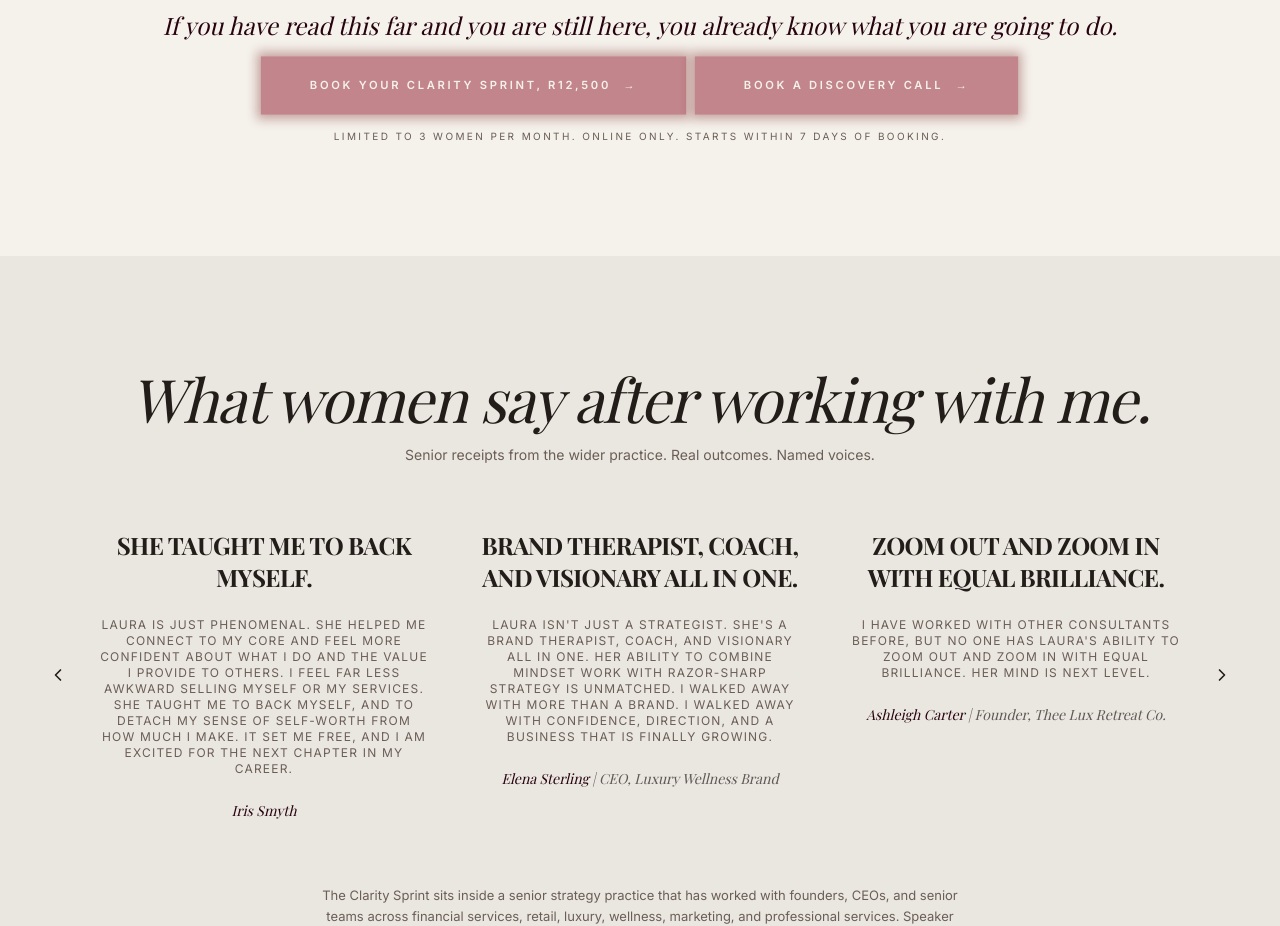
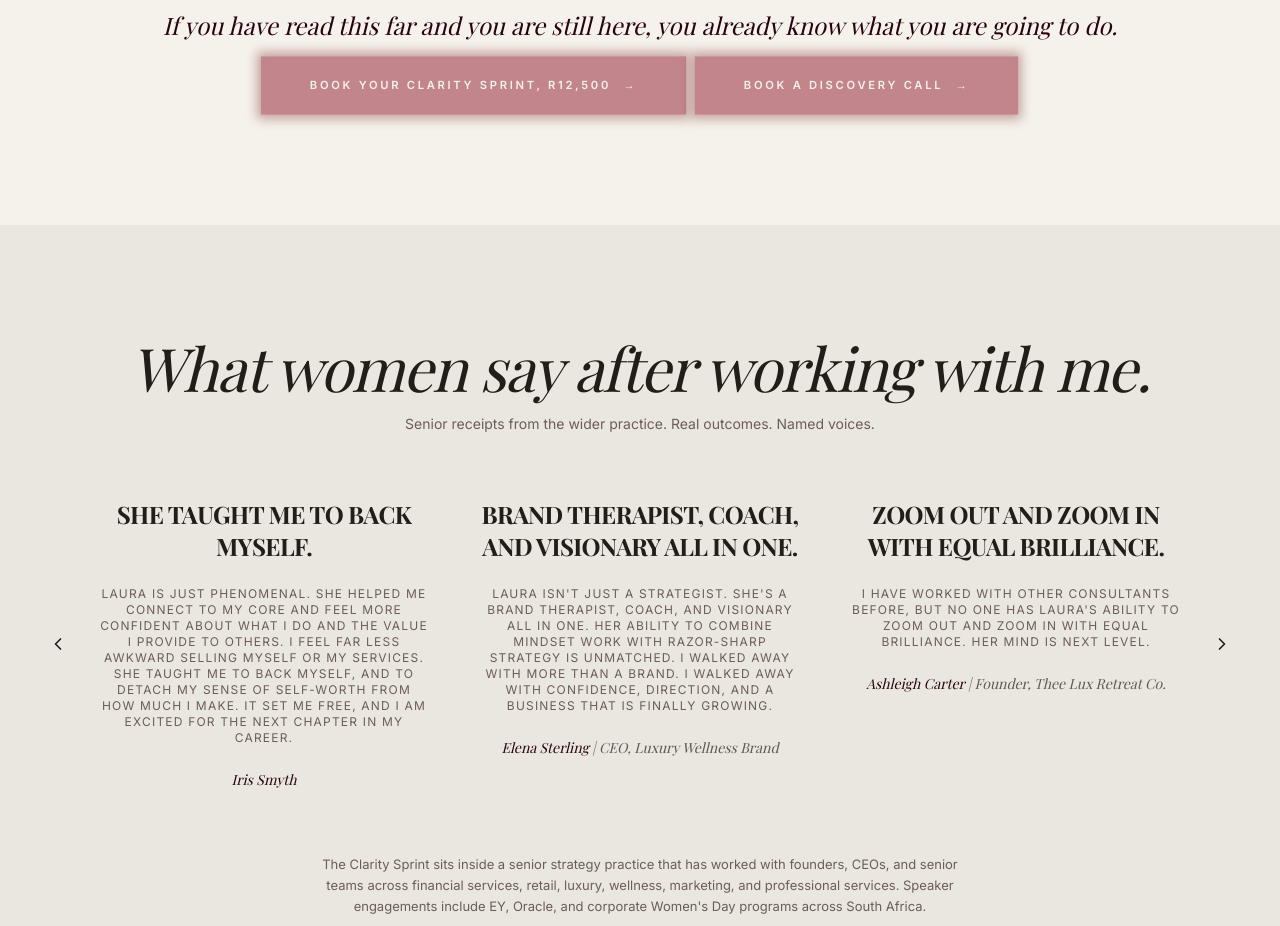
Before and after one commit to alignedwomanco/laura-jane-thomas, a React (Vite) app: page /claritysprint in a window 1280 px wide. Shown: the part 6760-7686 px from the top of the page. Built offline with nearby package versions, Linux system fonts and the light colour scheme; no server answers; a web font is replaced by a local one.

Commit message:
File changes

```diff
--- a/src/pages/ClaritySpring.jsx
+++ b/src/pages/ClaritySpring.jsx
@@ -530,7 +530,7 @@ export default function ClaritySpring() {
                 <BookBtn />
                 <DiscoveryBtn />
               </div>
-              <p className="text-[10px] tracking-editorial uppercase text-muted-foreground mt-4">Limited to 3 women per month. Online only. Starts within 7 days of booking.</p>
+
             </div>
           </motion.div>
         </div>
```
